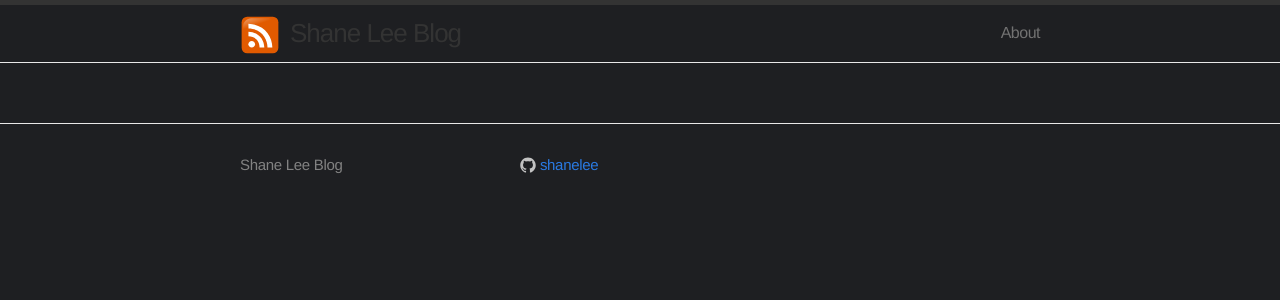
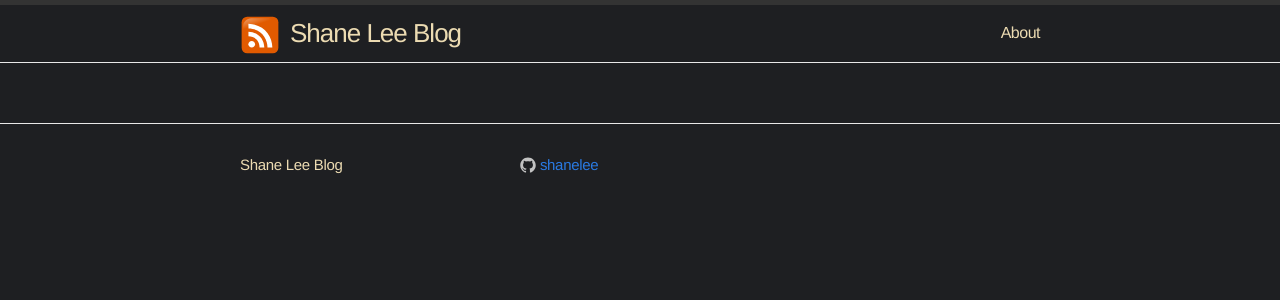
Before and after one commit to ShaneLee/shanelee.github.io, a Jekyll site: the page built from index.html, in a window 1280 px wide. Shown: the top 300 px of the page. Built offline with Jekyll 4.4.1, drawn with Linux system fonts in a browser that asks for light colours.

Commit message:
More CSS

```diff
--- a/css/main.css
+++ b/css/main.css
@@ -51,7 +51,7 @@ a:visited { color: #205caa; }
 .site-title:hover,
 .site-title:visited {
   display: block;
-  color: #333;
+  color: #ecdbb2;
   font-size: 26px;
   letter-spacing: -1px;
   float: left;
@@ -69,7 +69,8 @@ a:visited { color: #205caa; }
 
 .site-nav .page-link {
   margin-left: 20px;
-  color: #727272;
+  color: #ecdbb2;
+  font-weight: 500;
   letter-spacing: -.5px;
 }
 
@@ -119,7 +120,7 @@ a:visited { color: #205caa; }
 .site-footer p {
   font-size: 15px;
   letter-spacing: -.3px;
-  color: #828282;
+  color: #ecdbb2;
 }
 
 .github-icon-svg,
@@ -158,7 +159,7 @@ a:visited { color: #205caa; }
 .posts .post-date {
   display: block;
   font-size: 15px;
-  color: #818181;
+  color: #828282;
 }
 
 
@@ -249,7 +250,7 @@ a:visited { color: #205caa; }
 /* terminal */
 .post pre.terminal {
   border: 1px solid #000;
-  color: #FFF;
+  color: #818181;
   -webkit-border-radius: 3px;
   -moz-border-radius: 3px;
   border-radius: 3px;
```
